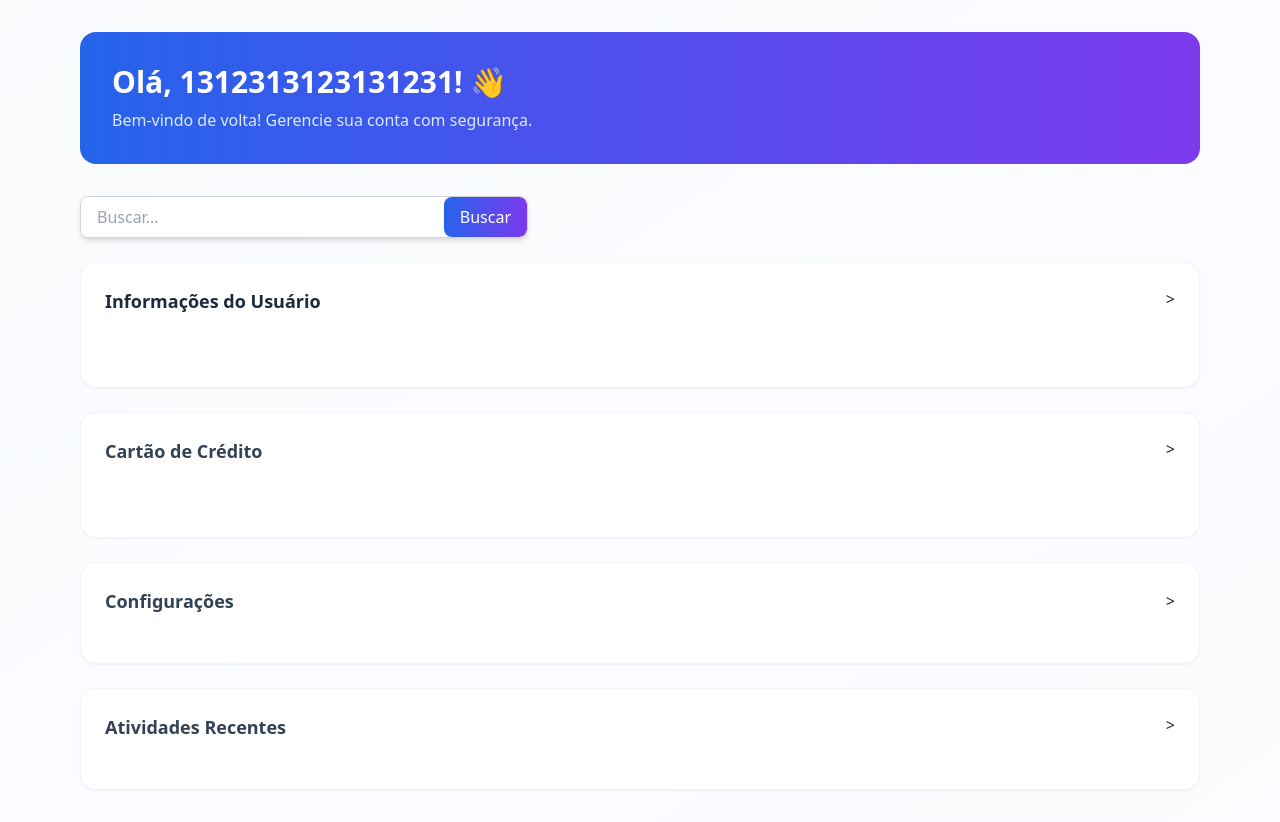
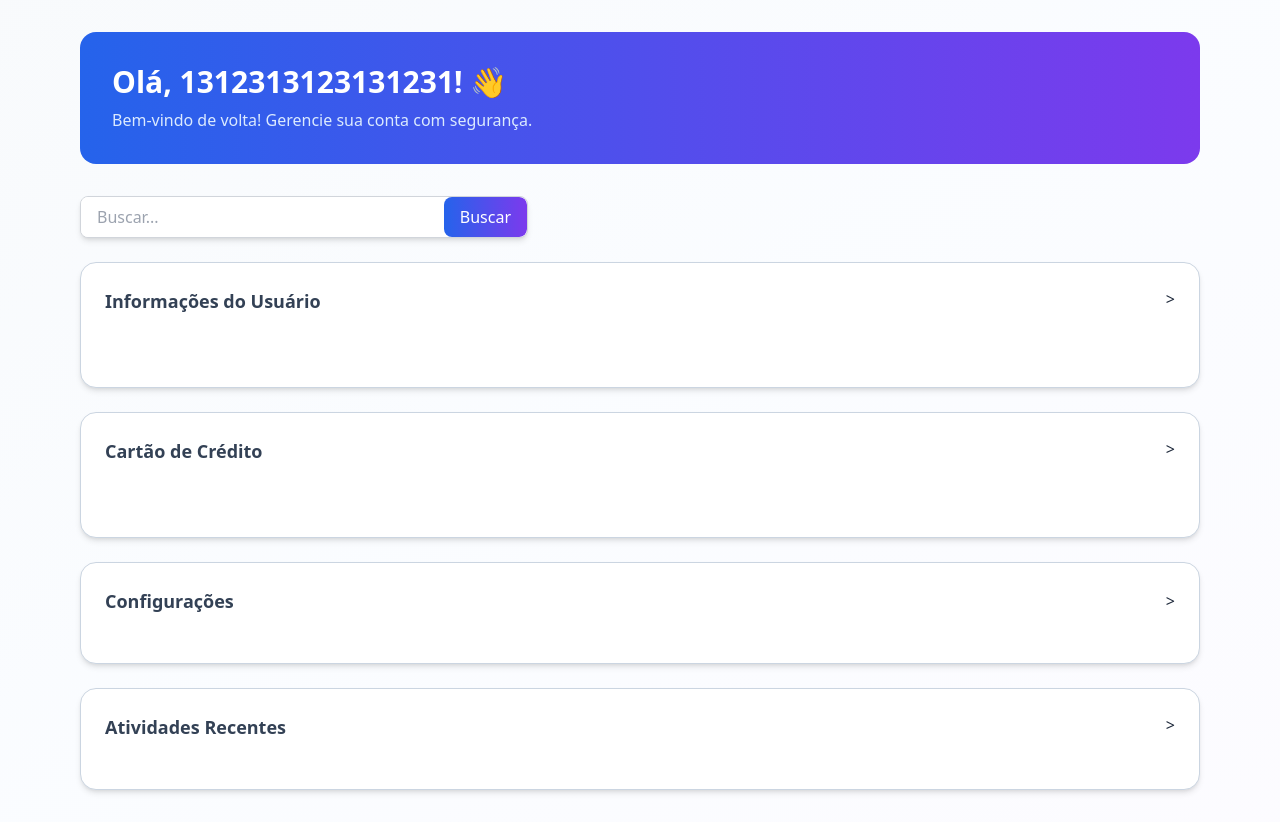
Before and after one commit to maria-lucato08/SiteVulneravel, a Flask app: page /dashboard/2 in a window 1280 px wide. Shown: the part 65-887 px from the top of the page. Run offline with Flask 3, Linux system fonts and the light colour scheme; data comes from the database, SQL or seed files in the repository; data that the repository does not hold is empty; some libraries are stand-ins or nearby versions.

Commit message:
borda modo claro

```diff
--- a/templates/dashboard.html
+++ b/templates/dashboard.html
@@ -59,7 +59,7 @@
 
         <!-- Search Bar -->
         <div class="flex flex-col gap-6">
-            <div class="lg:col-span-2 rounded-3xl ">
+            <div class="rounded-3xl">
               <div class="flex items-center max-w-md bg-white rounded-lg shadow-md overflow-hidden border border-gray-300 focus-within:ring-2 focus-within:ring-blue-400 focus-within:border-transparent search-bar">
                 <input
                   type="search"
@@ -72,9 +72,9 @@
           </div>
 
           <!-- USER INFO -->
-          <div class="lg:col-span-2 bg-white rounded-2xl border p-6 shadow-sm settings-card">
+          <div class="bg-white rounded-2xl border p-6 shadow-md settings-card ">
             <button class="w-full flex items-start justify-between mb-6 toggle-settings" >
-              <h2 class="text-lg font-semibold text-slate-800 mb-6 text-test">
+              <h2 class="text-lg font-semibold mb-6 text-test">
                 Informações do Usuário
               </h2>
 
@@ -102,7 +102,7 @@
           </div>
 
           <!-- CARD -->
-          <div class="bg-white rounded-2xl border p-6 shadow-sm settings-card">
+          <div class="bg-white rounded-2xl border p-6 shadow-md  settings-card">
             <button class="w-full flex items-start justify-between mb-6 toggle-settings" >
               <h2 class="text-lg font-semibold mb-6 text-test">
                 Cartão de Crédito
@@ -264,7 +264,7 @@
           </div>
 
           <!-- CONFIGURAÇÕES -->
-          <div class="bg-white border-slate-100 rounded-2xl border shadow-sm p-6 settings-card">
+          <div class="bg-white rounded-2xl border shadow-md p-6 settings-card">
             <button class="w-full flex items-center justify-between mb-6 toggle-settings">
               <h2 class="text-lg font-semibold text-test">
                 Configurações
@@ -301,7 +301,7 @@
           </div>
 
           <!-- ATIVIDADES -->
-          <div class="bg-white border-slate-100 rounded-2xl border shadow-sm p-6 settings-card">
+          <div class="bg-white rounded-2xl border shadow-md p-6 settings-card">
             <button class="w-full flex items-start justify-between toggle-settings">
               <h2 class="text-lg font-semibold text-test mb-6">
                 Atividades Recentes
@@ -346,7 +346,7 @@
               });
             });
 
-            // Modo Escuro
+
             function setTheme(dark) {
               const body = document.body;
               const themeLabel = document.getElementById('theme-label');
@@ -360,6 +360,7 @@
               const searchBar = document.querySelector('.search-bar');
               const searchInput = document.querySelector('input[type="search"]');
 
+              // Modo Escuro
               if (dark) {
                 body.classList.add('bg-slate-900', 'text-slate-100');
                 body.classList.remove('bg-gradient-to-br', 'from-slate-50', 'via-blue-50/30', 'to-violet-50/30', 'text-slate-800');
@@ -376,8 +377,8 @@
 
                 //Card
                 settingsCard.forEach(el => {
-                  el.classList.remove('bg-white', 'border-slate-100');
-                  el.classList.add('bg-[#232336]', 'border-white', 'text-slate-100');
+                  el.classList.remove('bg-white', 'border-slate-300','shadow', 'mb');
+                  el.classList.add('bg-[#232336]', 'border-white');
                 });
 
                 //Escrita modos
@@ -425,6 +426,7 @@
                   searchInput.classList.add('text-white', 'placeholder-slate-400', 'bg-slate-800');
                 }
 
+
               } else {
                 body.classList.remove('bg-slate-900', 'text-slate-100');
                 body.classList.add('bg-gradient-to-br', 'from-slate-50', 'via-blue-50/30', 'to-violet-50/30', 'text-slate-800');
@@ -438,8 +440,8 @@
                 knob.style.transform = 'translateX(0)';
 
                 settingsCard.forEach(el => {
-                  el.classList.remove('bg-[#232336]', 'border-white', 'text-slate-100');
-                  el.classList.add('bg-white', 'border-slate-100');
+                  el.classList.remove('bg-[#232336]', 'border-white');
+                  el.classList.add('bg-white', 'border-slate-300', 'shadow', 'mb');
                 });
 
                 textTests.forEach(el => {
```
